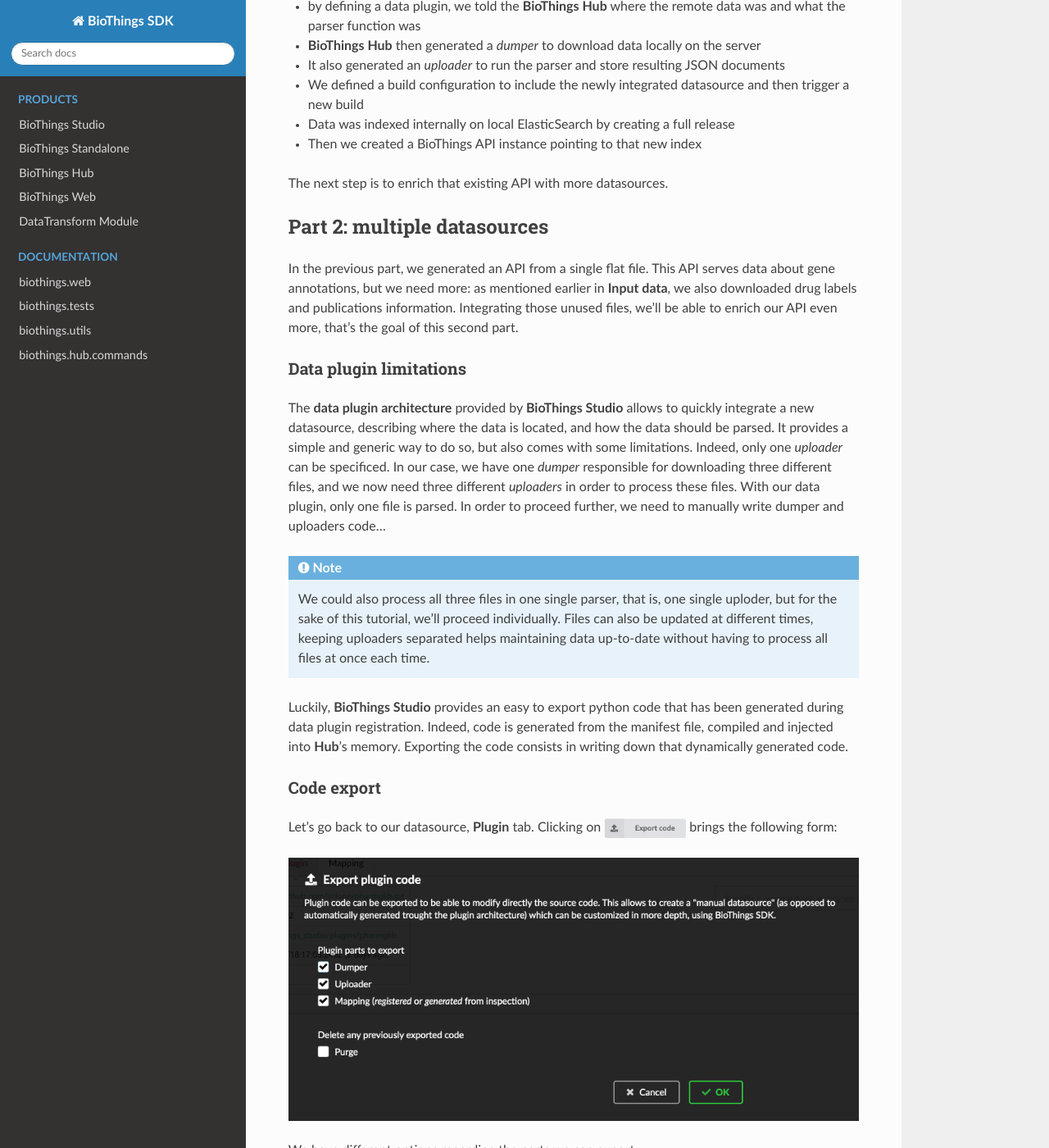
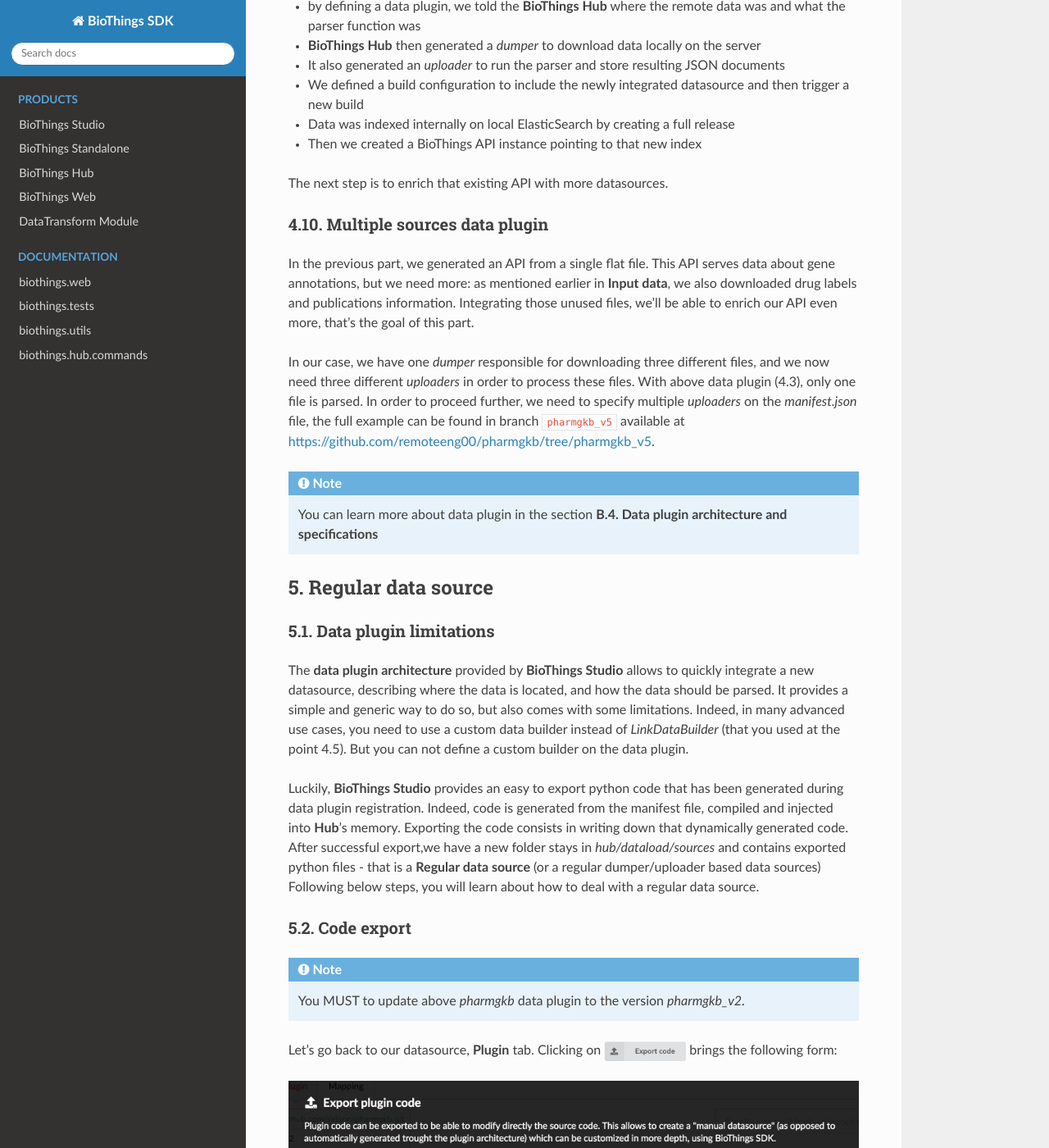
Before and after one commit to biothings/biothings.api, a Sphinx documentation site: the page built from docs/tutorial/studio_tutorial.rst, in a window 1280 px wide and 1400 px high, scrolled down 22560 px. Shown: the whole window at 82% size. Built offline with Sphinx 7.4.7 and the Read the Docs theme 2.0.0, drawn with Linux system fonts in a browser that asks for light colours; some of the changed text lies outside the part shown.

Commit message:
Add index, Update document about multiple sources data plugin

```diff
--- a/docs/tutorial/studio_tutorial.rst
+++ b/docs/tutorial/studio_tutorial.rst
@@ -1,5 +1,5 @@
 ********
-Tutorial
+A. Tutorial
 ********
 
 This tutorial will guide you through **BioThings Studio** by showing, in a first part, how to convert a simple flat file
@@ -11,7 +11,7 @@
    all available `releases <https://github.com/biothings/biothings_studio/releases>`_ for more.
 
 =================
-What you'll learn
+1. What you'll learn
 =================
 
 Through this guide, you'll learn:
@@ -49,7 +49,7 @@
 
 
 ============
-Installation
+3. Installation
 ============
 
 **BioThings Studio** is available as a Docker image that you can pull from our BioThings Docker Hub repository:
@@ -111,9 +111,9 @@
 We can now access **BioThings Studio** using the dedicated web application (see `webapp overview <studio_guide.html#overview-of-biothings-studio-web-application>`_).
 
 
-=========================
-Part 1: single datasource
-=========================
+===================================
+4. Getting start with data plugin
+===================================
 
 In this section we'll dive in more details on using the **BioThings Studio** and **Hub**. We will be integrating a simple flat file as a new datasource
 within the **Hub**, declare a build configuration using that datasource, create a build from that configuration, then a data release and finally instantiate a new API service
@@ -121,8 +121,8 @@
 
 The whole source code is available at https://github.com/sirloon/pharmgkb, each branch pointing to a specific step in this tutorial.
 
-Input data
-^^^^^^^^^^
+4.1. Input data
+^^^^^^^^^^^^^^^
 
 For this tutorial, we will use several input files provided by `PharmGKB <https://www.pharmgkb.org/>`_,
 freely available in their `download <https://www.pharmgkb.org/downloads>`_ section, under "Annotation data":
@@ -137,8 +137,8 @@
 .. _`drugLabels.zip`: https://s3.pgkb.org/data/drugLabels.zip
 .. _`occurrences.zip`: https://s3.pgkb.org/data/occurrences.zip
 
-Parser
-^^^^^^
+4.2. Parser
+^^^^^^^^^^^
 
 In order to ingest this data and make it available as an API, we first need to write a parser. Data is pretty simple, tab-separated files, and we'll
 make it even simpler by using ``pandas`` python library. The first version of this parser is available in branch ``pharmgkb_v1`` at
@@ -232,8 +232,8 @@
    is small enough to do this, but memory usage always needs to be cautiously considered when we write a parser.
 
 
-Data plugin
-^^^^^^^^^^^
+4.3. Data plugin
+^^^^^^^^^^^^^^^^
 
 Parser is ready, it's now time to glue everything together and build our API. We can easily create a new datasource and integrate data using
 **BioThings Studio**, by declaring a `data plugin`. Such plugin is defined by:
@@ -380,8 +380,8 @@
    :width: 450px
 
 
-Inspection and mapping
-^^^^^^^^^^^^^^^^^^^^^^
+4.4. Inspection and mapping
+^^^^^^^^^^^^^^^^^^^^^^^^^^^
 
 Now that we have integrated a new datasource, we can move forward. Ultimately, data will be sent to ElasticSearch, an indexing engine.
 In order to do so, we need to tell ElasticSearch how the data is structured and which fields should be indexed (and which should not).
@@ -479,8 +479,8 @@
 .. image:: ../_static/registered.png
    :width: 450px
 
-Build
-^^^^^
+4.5. Build
+^^^^^^^^^^
 
 Once we have integrated data and a valid ElasticSearch mapping, we can move forward by creating a build configuration. A `build configuration`
 tells the **Hub** which datasources should be merged together, and how. Click on |builds| then |menu| and finally, click on |newbuildconf|.
@@ -523,8 +523,8 @@
 
 Open it by clicking on its name. You can explore the tabs for more information about it (sources involved, build times, etc...). The "Release" tab is the one we're going to use next.
 
-Data release
-^^^^^^^^^^^^
+4.6. Data release
+^^^^^^^^^^^^^^^^^
 
 If not there yet, open the new created build and go the "Release" tab. This is the place where we can create new data releases. Click on |newrelease|.
 
@@ -563,8 +563,8 @@
    :width: 100%
 
 
-API creation
-^^^^^^^^^^^^
+4.7. API creation
+^^^^^^^^^^^^^^^^^
 
 At this stage, a new index containing our data has been created on ElasticSearch, it is now time for final step. Click on |api| then |menu| and finally |newapi|
 
@@ -600,8 +600,8 @@
    means nothing outside of Docker's context. In order to use the API you may need to replace this hostname by the one actually used to access the
    Docker instance.
 
-Tests
-^^^^^
+4.8. Tests
+^^^^^^^^^^
 
 Assuming API is accessible through http://localhost:8000, we can easily query it with ``curl`` for instance. The endpoint ``/metadata`` gives
 information about the datasources and build date:
@@ -703,8 +703,8 @@
   }
 
 
-Conclusions
-^^^^^^^^^^^
+4.9. Conclusions
+^^^^^^^^^^^^^^^^^
 
 We've been able to easily convert a remote flat file to a fully operational BioThings API:
 
@@ -717,29 +717,37 @@
 
 The next step is to enrich that existing API with more datasources.
 
-============================
-Part 2: multiple datasources
-============================
+4.10. Multiple sources data plugin
+^^^^^^^^^^^^^^^^^^^^^^^^^
 
 In the previous part, we generated an API from a single flat file. This API serves data about gene annotations, but we need more: as mentioned earlier in **Input data**,
-we also downloaded drug labels and publications information. Integrating those unused files, we'll be able to enrich our API even more, that's the goal of this second part.
+we also downloaded drug labels and publications information. Integrating those unused files, we'll be able to enrich our API even more, that's the goal of this part.
 
-Data plugin limitations
-^^^^^^^^^^^^^^^^^^^^^^^
+In our case, we have one *dumper* responsible for downloading three different files, and we now need three different *uploaders* in order to process these files. With above data plugin (4.3), only one file is parsed. In order to proceed
+further, we need to specify multiple *uploaders* on the *manifest.json* file, the full example can be found in branch ``pharmgkb_v5`` available at https://github.com/remoteeng00/pharmgkb/tree/pharmgkb_v5.
+
+.. note:: You can learn more about data plugin in the section **B.4. Data plugin architecture and specifications**
+
+======================
+5. Regular data source
+======================
+
+5.1. Data plugin limitations
+^^^^^^^^^^^^^^^^^^^^^^^^^^^
 
 The **data plugin architecture** provided by **BioThings Studio** allows to quickly integrate a new datasource, describing where the data is located, and how the data should be parsed.
-It provides a simple and generic way to do so, but also comes with some limitations. Indeed, only one *uploader* can be specificed. In our case, we have one *dumper* responsible for
-downloading three different files, and we now need three different *uploaders* in order to process these files. With our data plugin, only one file is parsed. In order to proceed
-further, we need to manually write dumper and uploaders code...
-
-.. note:: We could also process all three files in one single parser, that is, one single uploder, but for the sake of this tutorial, we'll proceed individually. Files can also
-   be updated at different times, keeping uploaders separated helps maintaining data up-to-date without having to process all files at once each time.
+It provides a simple and generic way to do so, but also comes with some limitations. Indeed, in many advanced use cases, you need to use a custom data builder instead of `LinkDataBuilder` (that you used at the point 4.5). But you can not define a custom builder on the data plugin.
 
 Luckily, **BioThings Studio** provides an easy to export python code that has been generated during data plugin registration. Indeed, code is generated from the manifest file, compiled
 and injected into **Hub**'s memory. Exporting the code consists in writing down that dynamically generated code.
+After successful export,we have a new folder stays in `hub/dataload/sources` and contains exported python files - that is a **Regular data source** (or a regular dumper/uploader based data sources)
+Following below steps, you will learn about how to deal with a regular data source.
 
-Code export
-^^^^^^^^^^^
+
+5.2. Code export
+^^^^^^^^^^^^^^^^
+
+.. note:: You MUST to update above `pharmgkb` data plugin to the version `pharmgkb_v2`.
 
 Let's go back to our datasource, **Plugin** tab. Clicking on |exportcode| brings the following form:
 
@@ -832,7 +840,7 @@
   $ git checkout pharmgkb_v3
 
 
-More uploaders
+5.3. More uploaders
 ^^^^^^^^^^^^^^
 
 Now that we have exported the code, we can start the modifications. The final code can be found on branch https://github.com/sirloon/pharmgkb/tree/pharmgkb_v4.
@@ -944,7 +952,7 @@
 After a while, all uploaders have run, data is populated, as shown in the different tabs.
 
 
-More data inspection
+5.4. More data inspection
 ^^^^^^^^^^^^^^^^^^^^
 
 Data is ready, it's now time to inspect the data for the new uploaders. Indeed, if we check the "Mapping" tab, we still have the old mapping from the original ``pharmgkb`` uploader
@@ -955,7 +963,7 @@
 each tab.
 
 
-Modifying build configuration
+5.5. Modifying build configuration
 ^^^^^^^^^^^^^^^^^^^^^^^^^^^^^
 
 All data is now ready, as well as mappings, it's time to move forward and build the merged data. We now have three differents source for documents, and we need to merge them
@@ -985,7 +993,7 @@
 
 Upon validation, build configuration is ready to be used.
 
-Incremental release
+5.6. Incremental release
 ^^^^^^^^^^^^^^^^^^^
 
 Configuration reflects our changes and is up-to-date, let's create a new build. Click on |menu| if not already open, then "Create a new build"
@@ -1049,7 +1057,7 @@
 Our index, currently served by our API defined in the part 1, has been updated, using a diff, or incremental, release. It's time to have a look at the data.
 
 
-Testing final API
+5.7. Testing final API
 ^^^^^^^^^^^^^^^^^^^^^^^^^^^^^^
 
 Because we directly apply a diff, or patch our data, on ElasticSearch index, we don't need to re-create an API. Querying the API should just transparently reflect that "live" update.
@@ -1150,7 +1158,7 @@
 
 We new have much information associated (much have been remove for clarity), including keys ``drug_labels`` and ``occurrences`` coming the two new uploaders.
 
-Conclusions
+5.8. Conclusions
 ^^^^^^^^^^^
 
 Moving from a single datasource based API, previously defined as a data plugin, we've been able to export this data plugin code. This code was used as a base
@@ -1167,14 +1175,14 @@
    it's not recommended to expose any ports, including API ports, to public-facing internet.
 
 =========================================
-Part 3: API cloud deployments and hosting
+6. API cloud deployments and hosting
 =========================================
 
 This part is still under development... Stay tuned and join Biothings Google Groups (https://groups.google.com/forum/#!forum/biothings) for more.
 
 
 ===============
-Troubleshooting
+7. Troubleshooting
 ===============
 
 We test and make sure, as much as we can, that the **BioThings Studio** image is up-to-date and running properly. But things can still go wrong...
```
Also changed, not shown: other parts of docs/tutorial/studio_tutorial.rst (+1 -1 lines), docs/tutorial/studio_guide.rst (+16 -16 lines).
